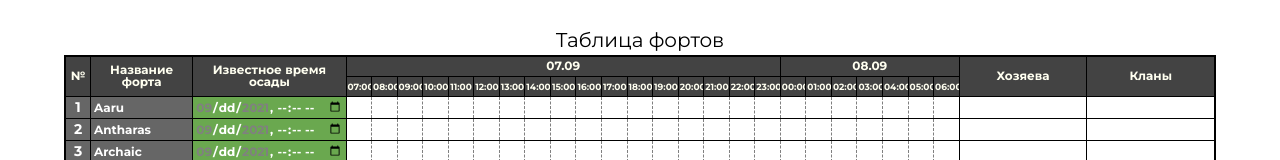
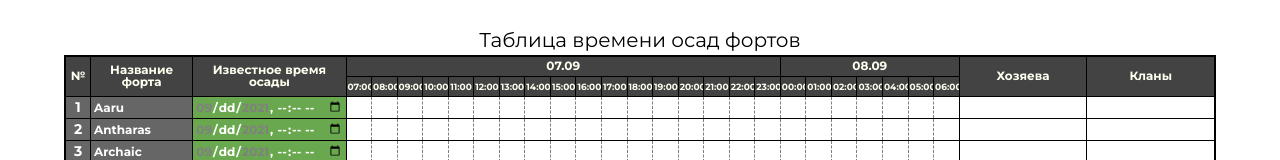
Before and after one commit to ARTARTAS/Fortress, a website: page public/index.html in a window 1280 px wide. Shown: the top 160 px of the page. Drawn offline with Linux system fonts and the light colour scheme; no server answers.

Commit message:
Update index.html

```diff
--- a/public/index.html
+++ b/public/index.html
@@ -18,7 +18,7 @@
     <main class="wrapper">
       <section class="fortress-table-section">
         <div class="table-title">
-          <h1 class="table-title__content">Таблица фортов</h1>
+          <h1 class="table-title__content">Таблица времени осад фортов</h1>
         </div>
         <table class="fortress-table">
           <tr class="fortress-table__headder">
```
